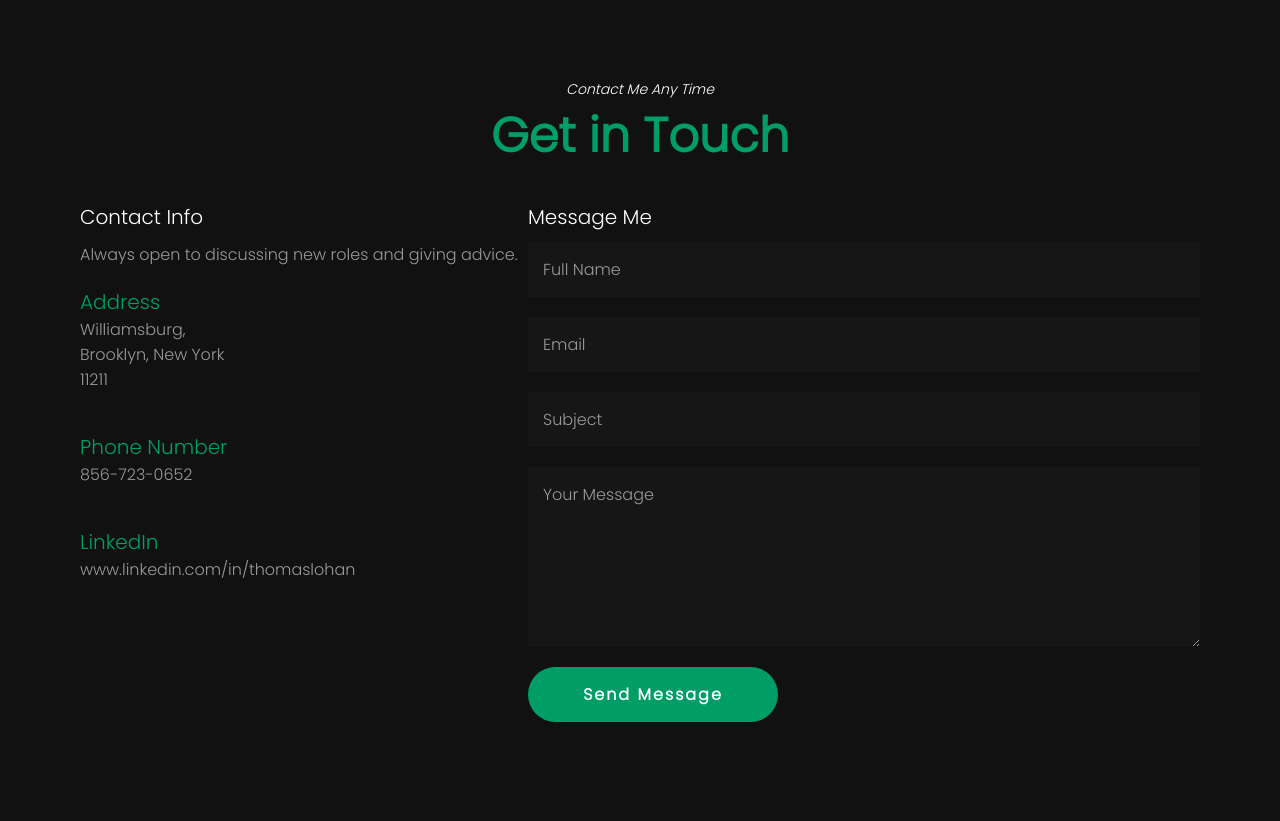
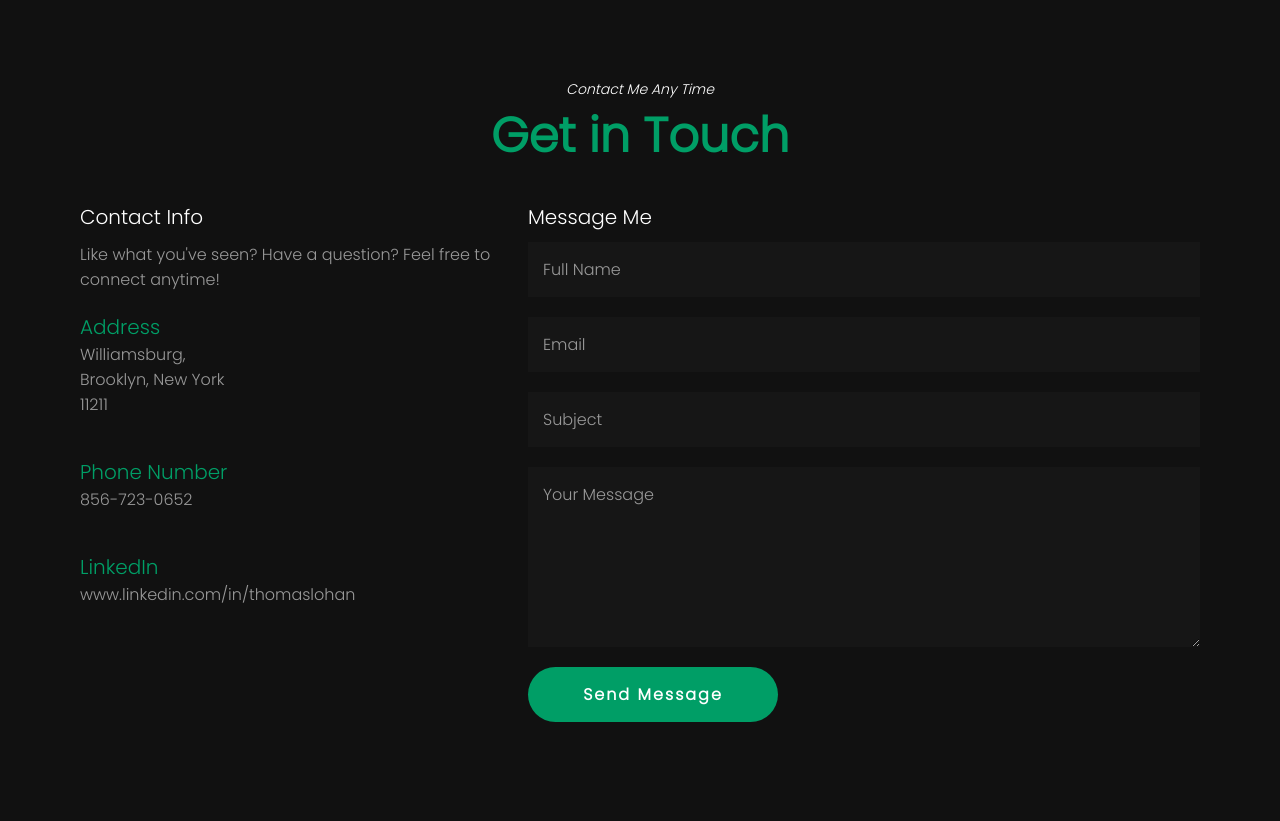
Before and after one commit to TLohan13/portfolio, a Django app: page / in a window 1280 px wide. Shown: the part 1680-2501 px from the top of the page. Run offline with Django 4.2, Linux system fonts and the light colour scheme; data that the repository does not hold is empty.

Commit message:
added to contact section

```diff
--- a/portfolio_app/templates/portfolio_app.html
+++ b/portfolio_app/templates/portfolio_app.html
@@ -155,7 +155,7 @@
         <div class="content">
             <div class="contactInfo">
                 <h3>Contact Info</h3>
-                <p>Always open to discussing new roles and giving advice.</p>
+                <p>Like what you've seen? Have a question? Feel free to connect anytime!</p>
                 <div class="contactInfoBx">
                     <div class="box">
                         <div class="text">
```
